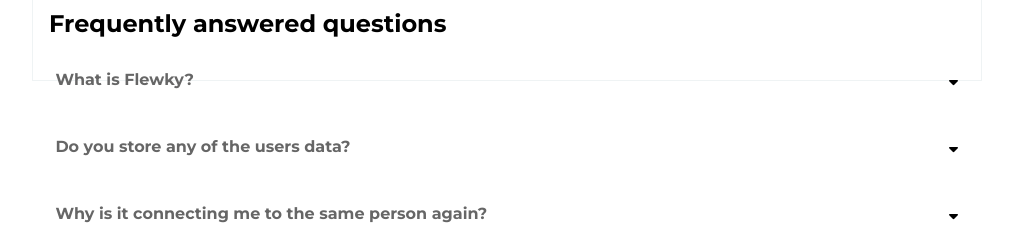
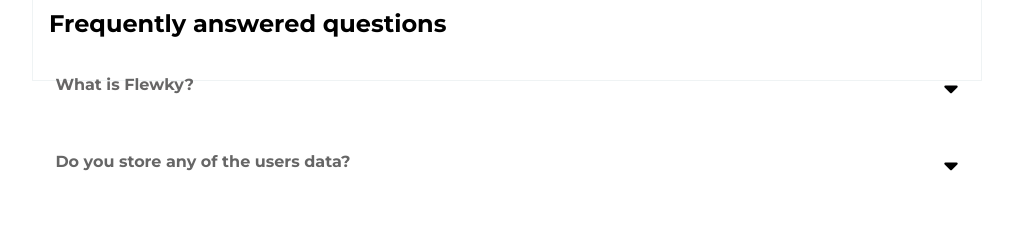
Before and after one commit to charupraneeth/flewky, a Vue app in the folder client/: page /#/login in a window 1280 px wide. Shown: the part 719-948 px from the top of the page, without its empty margins (133-1146 px from the left). Built offline with nearby package versions, Linux system fonts and the light colour scheme.

Commit message:
feat: update arrow size and animation

```diff
--- a/client/src/components/Accordion.vue
+++ b/client/src/components/Accordion.vue
@@ -14,7 +14,9 @@
       <div class="accordion-summary__content">
         {{ props.faq.question }}
       </div>
-      <div class="arrow"><i class="fas fa-sort-down"></i></div>
+      <div class="arrow" :class="{ active: isShown }">
+        <i class="fas fa-sort-down"></i>
+      </div>
     </div>
     <div class="accordion-content" v-show="isShown">
       {{ props.faq.answer }}
@@ -43,5 +45,10 @@
 }
 .arrow {
   text-align: right;
+  transition: transform 0.3s ease;
+  font-size: 1.5rem;
+  &.active {
+    transform: rotate(180deg);
+  }
 }
 </style>
--- a/client/src/components/FaqSection.vue
+++ b/client/src/components/FaqSection.vue
@@ -21,6 +21,11 @@
     question: "What is so special about Flewky?",
     answer:
       "An important feature of Flewky is that the site uses a technology called webRTC, which is a peer to peer protocol, which means most of your communications are directly done among user devices rather than going through a server.",
+  },
+  {
+    question: "What is session expired?",
+    answer:
+      "Once you login using your email your session is valid for the next 24 hours, once it's expired your session gets expired",
   },
   {
     question: "Don't find your questions here?",
```
Also changed, not shown: 1 other file (tests, documents, lock files or other folders).
